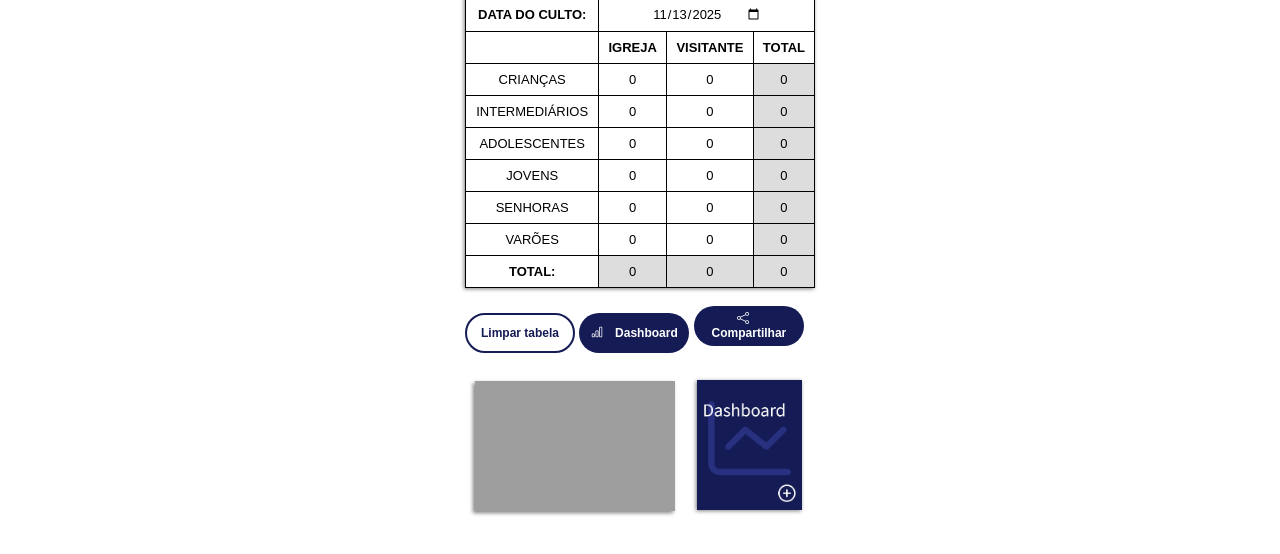
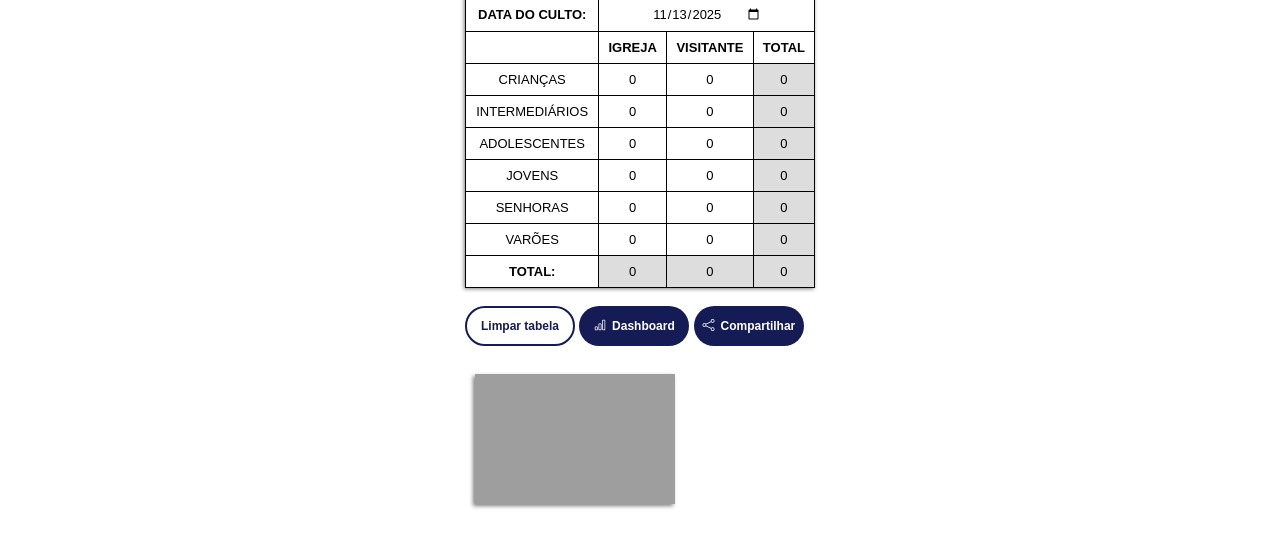
Before and after one commit to ferreirad08/icm, a plain HTML site: page contagemdaebd/index.html in a window 1280 px wide. Shown: the part 202-756 px from the top of the page. Drawn offline with nearby package versions, Linux system fonts and the light colour scheme; some packages are replaced by stand-ins of ours; grey boxes are pictures that could not be loaded; a script that the page names is missing.

Commit message:
Update index.html

```diff
--- a/contagemdaebd/index.html
+++ b/contagemdaebd/index.html
@@ -75,7 +75,7 @@
         box-shadow: -2px 2px 4px 0px grey;
       }
 
-      #button_3 {
+      /*#button_3 {
         background-image: url(https://raw.githubusercontent.com/ferreirad08/icm/refs/heads/main/assets/dashboard-image.png);
         background-size: 105px 130px;
         background-color: #fff;
@@ -87,7 +87,7 @@
         font-weight: bold;
         text-align: center;
         box-shadow: -1px 1px 4px 0px grey;
-      }
+      }*/
 
       label {
         display: block;
@@ -260,8 +260,8 @@
     <button id="button_0" onclick="clean()">Limpar tabela</button>
     <button
       onclick="window.location.href = `https://ferreirad08.github.io/icm/contagemdaebd/dashboard`"
-    ><i class='bi bi-bar-chart'></i>&emsp;Dashboard</button>
-    <button id="button_1" onclick="share()"><i class='bi bi-share'></i>&emsp;Compartilhar</button>
+    ><i class='bi bi-bar-chart'></i>&ensp;Dashboard</button>
+    <button id="button_1" onclick="share()"><i class='bi bi-share'></i>&ensp;Compartilhar</button>
 
     <br />
     <br />
@@ -274,10 +274,10 @@
           /></a>
         </td>
         <td>
-          <button
+          <!-- <button
             id="button_3"
             onclick="window.location.href = `https://ferreirad08.github.io/icm/contagemdaebd/dashboard`"
-          ></button>
+          ></button> -->
         </td>
       </tr>
     </table>
```
